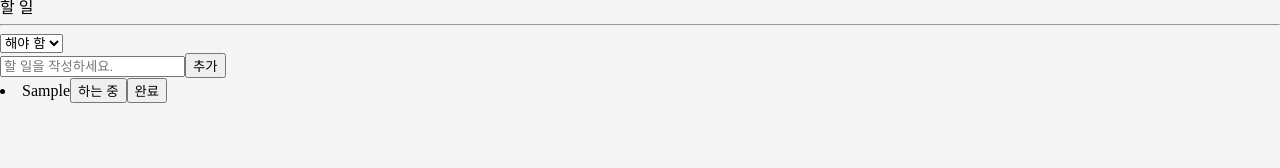
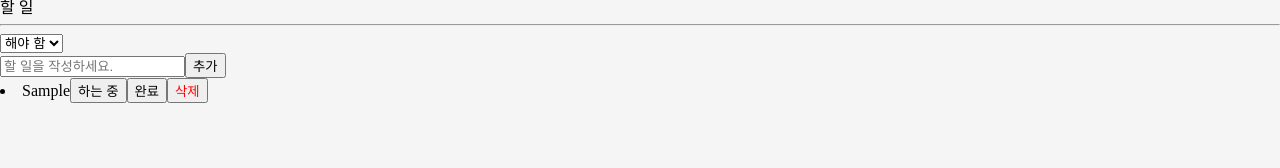
Before and after one commit to redonearth/react-master-class, a React (Create React App) app: page /to-do in a window 1280 px wide. Both pictures are taken after typing "Sample" into the empty fields and a click on the button "추가". Shown: the top 168 px of the page. Built offline with nearby package versions, Linux system fonts and the light colour scheme; a web font is replaced by a local one.

Commit message:
삭제 기능 구현

```diff
--- a/src/routes/projects/to-do/ToDo.tsx
+++ b/src/routes/projects/to-do/ToDo.tsx
@@ -1,6 +1,11 @@
 import React from 'react';
 import { useSetRecoilState } from 'recoil';
+import styled from 'styled-components';
 import { Categories, IToDo, toDoState } from './atoms';
+
+const DeleteBtn = styled.button`
+  color: red;
+`;
 
 function ToDo({ id, text, category }: IToDo) {
   const setToDos = useSetRecoilState(toDoState);
@@ -11,11 +16,18 @@ function ToDo({ id, text, category }: IToDo) {
     setToDos((oldToDos) => {
       const targetIndex = oldToDos.findIndex((toDo) => toDo.id === id);
       const newToDo: IToDo = { id, text, category: name as IToDo['category'] };
-      return [
-        ...oldToDos.slice(0, targetIndex),
-        newToDo,
-        ...oldToDos.slice(targetIndex + 1),
-      ];
+      if (name === 'DELETE') {
+        return [
+          ...oldToDos.slice(0, targetIndex),
+          ...oldToDos.slice(targetIndex + 1),
+        ];
+      } else {
+        return [
+          ...oldToDos.slice(0, targetIndex),
+          newToDo,
+          ...oldToDos.slice(targetIndex + 1),
+        ];
+      }
     });
   };
   return (
@@ -36,6 +48,9 @@ function ToDo({ id, text, category }: IToDo) {
           완료
         </button>
       )}
+      <DeleteBtn name="DELETE" onClick={onClick}>
+        삭제
+      </DeleteBtn>
     </li>
   );
 }
```
